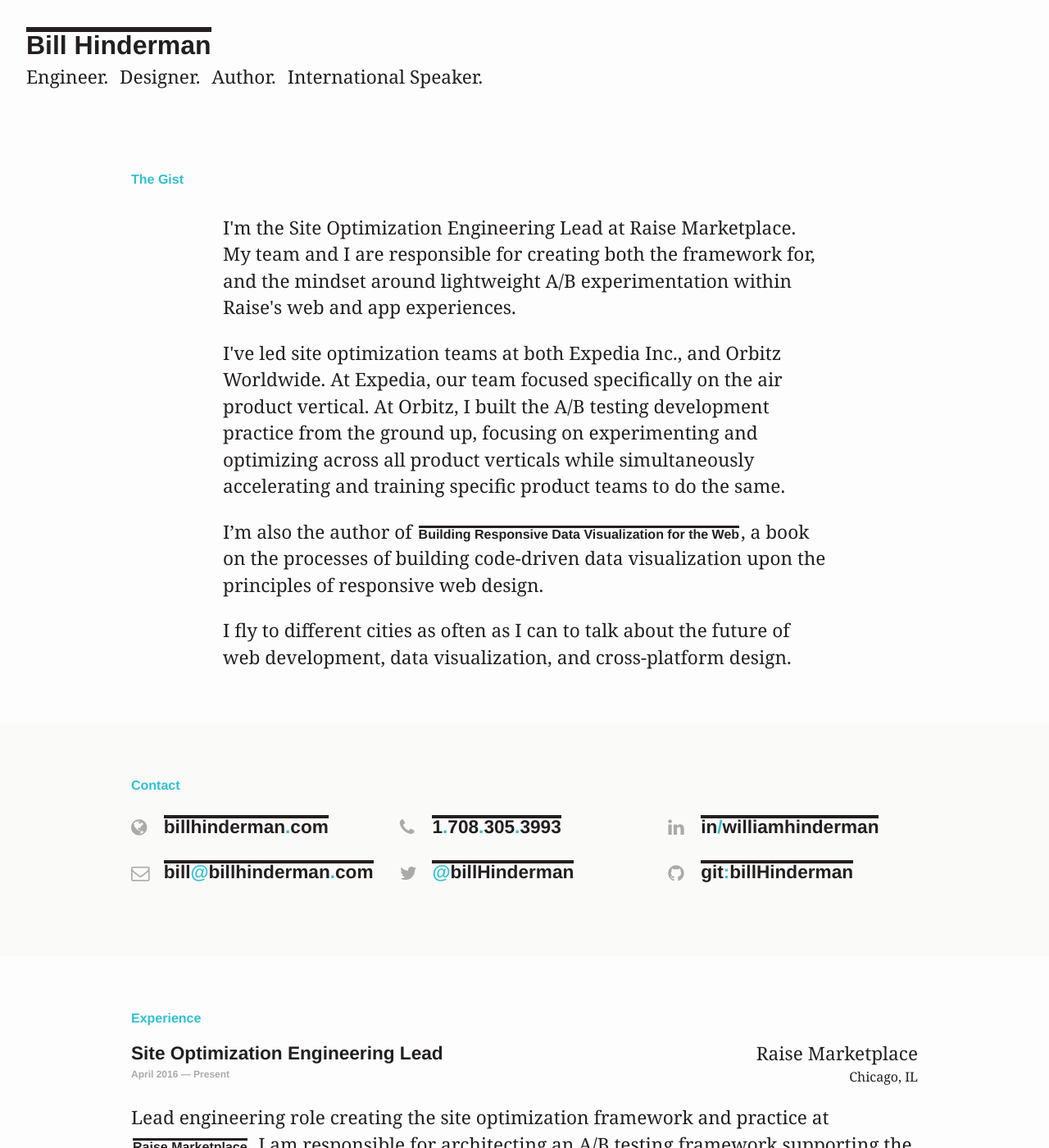
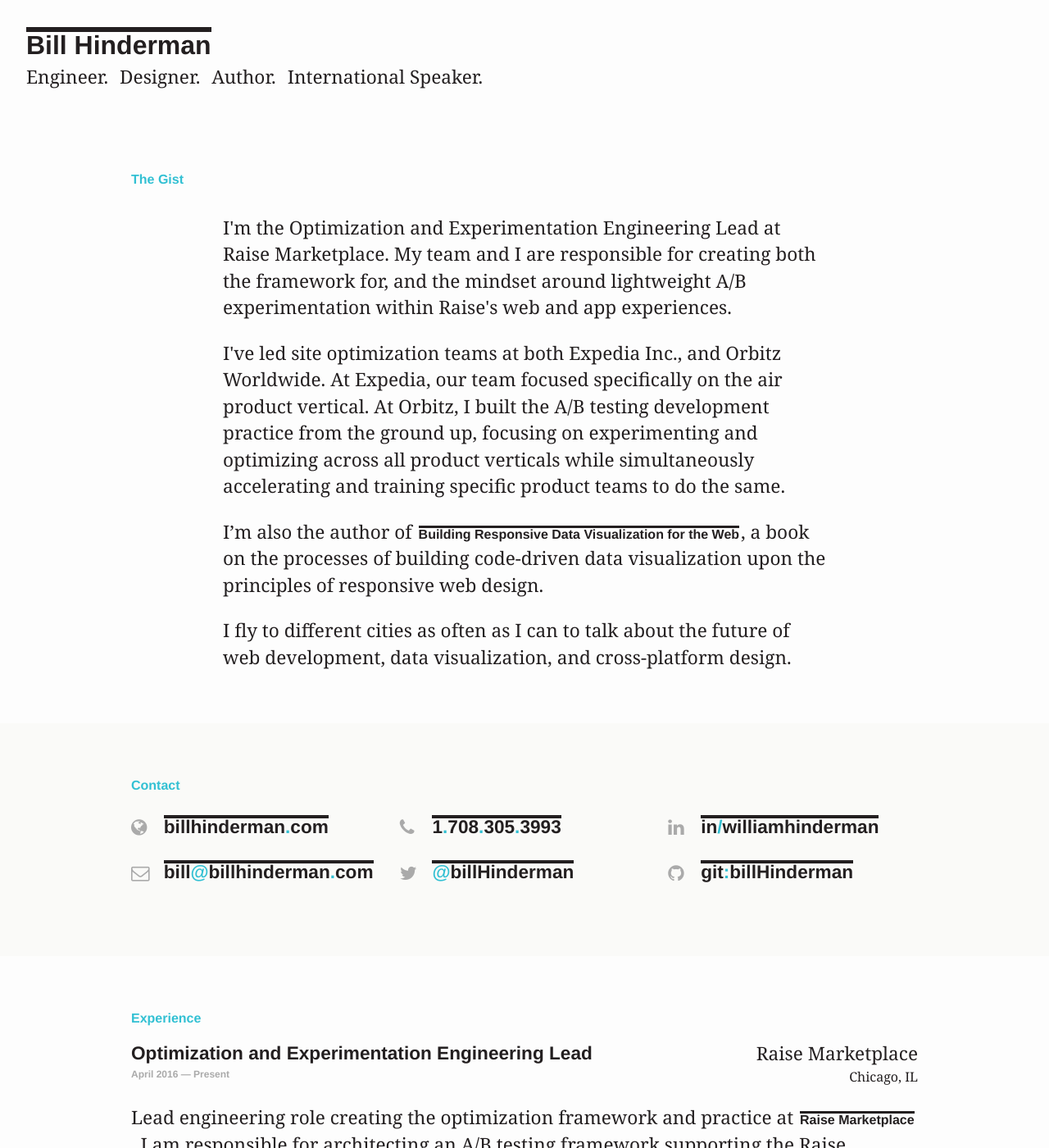
Before and after one commit to billHinderman/resume, a Jekyll site: the page built from index.html, in a window 1280 px wide and 1400 px high. Shown: the whole window at 82% size. Built offline with Jekyll 4.4.1, drawn with Linux system fonts in a browser that asks for light colours.

Commit message:
work update

```diff
--- a/_includes/section-gist.html
+++ b/_includes/section-gist.html
@@ -2,7 +2,7 @@
   <h2 class="wrapper">The Gist</h2>
   <div class="wrapper-s">
     <p>
-      I'm the Site Optimization Engineering Lead at Raise Marketplace. My team and I are responsible for creating both the framework for, and the mindset around lightweight A/B experimentation within Raise's web and app experiences.
+      I'm the Optimization and Experimentation Engineering Lead at Raise Marketplace. My team and I are responsible for creating both the framework for, and the mindset around lightweight A/B experimentation within Raise's web and app experiences.
     </p>
 
     <p>
--- a/_includes/section-work.html
+++ b/_includes/section-work.html
@@ -5,7 +5,7 @@
       <li class="resume-item">
         <div class="resume-item-main">
           <div class="resume-item-heading">
-            <h3>Site Optimization Engineering Lead</h3>
+            <h3>Optimization and Experimentation Engineering Lead</h3>
             <p class="resume-item-time">April 2016 — Present</p>
           </div>
           <div class="resume-item-info">
@@ -14,7 +14,7 @@
           </div>
         </div>
         <p class="resume-item-description">
-            Lead engineering role creating the site optimization framework and practice at <a class="link link-inline" href="http://www.raise.com" target="_blank">Raise Marketplace</a>. I am responsible for architecting an A/B testing framework supporting the Raise Marketplace web and app experiences. This framework includes:
+            Lead engineering role creating the optimization framework and practice at <a class="link link-inline" href="http://www.raise.com" target="_blank">Raise Marketplace</a>. I am responsible for architecting an A/B testing framework supporting the Raise Marketplace web and app experiences. This framework includes:
         </p>
         <ul class="resume-item-description list-bullet">
             <li><span class="text-black">Experiment qualification and segmentation logic.</span></li>
```
Also changed, not shown: 4 other files.
